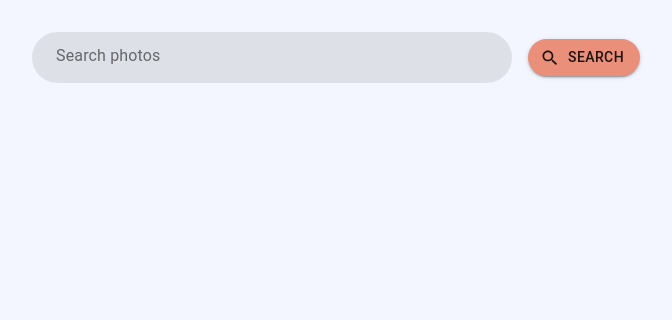
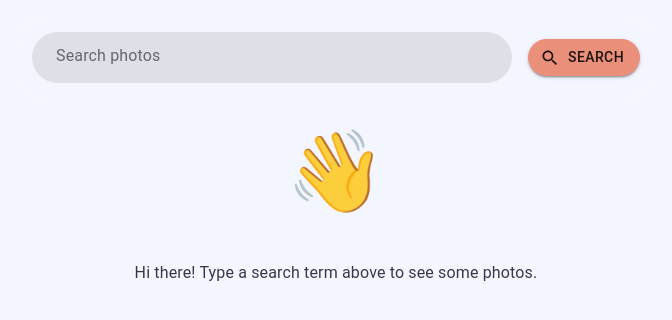
Before and after one commit to a-type/with-flicker, a React (Create React App) app: page / in a window 1280 px wide. Shown: the top 320 px of the page, without its empty margins (304-976 px from the left). Built offline with nearby package versions, Linux system fonts and the light colour scheme.

Commit message:
feat: empty state

```diff
--- a/src/App.tsx
+++ b/src/App.tsx
@@ -3,6 +3,9 @@ import { Search } from './features/photos/Search';
 import { Container, makeStyles } from '@material-ui/core';
 import { PhotoList } from './features/photos/PhotoList';
 import { Lightbox } from './features/photos/Lightbox';
+import { useSelector } from 'react-redux';
+import { selectPhotos } from './features/photos/photosSlice';
+import { EmptyState } from './components/EmptyState';
 
 const useStyles = makeStyles((theme) => ({
   root: {
@@ -34,10 +37,16 @@ const useStyles = makeStyles((theme) => ({
 function App() {
   const classes = useStyles();
 
+  const photos = useSelector(selectPhotos);
+
   return (
     <Container maxWidth="lg" className={classes.root}>
       <Search className={classes.search} />
-      <PhotoList className={classes.list} />
+      {photos.length ? (
+        <PhotoList className={classes.list} photos={photos} />
+      ) : (
+        <EmptyState />
+      )}
       <Lightbox />
     </Container>
   );
--- /dev/null
+++ b/src/components/EmptyState.tsx
@@ -0,0 +1,24 @@
+import * as React from 'react';
+import { Box, Typography } from '@material-ui/core';
+
+export function EmptyState() {
+  return (
+    <Box
+      display="flex"
+      flexDirection="column"
+      alignItems="center"
+      style={{ opacity: 0.9 }}
+    >
+      <span
+        role="img"
+        aria-label="wave"
+        style={{ fontSize: '10vmin', margin: 32 }}
+      >
+        👋
+      </span>
+      <Typography>
+        Hi there! Type a search term above to see some photos.
+      </Typography>
+    </Box>
+  );
+}
--- a/src/features/photos/PhotoList.tsx
+++ b/src/features/photos/PhotoList.tsx
@@ -1,16 +1,19 @@
 import * as React from 'react';
 import { useSelector, useDispatch } from 'react-redux';
-import { motion } from 'framer-motion';
 import {
   selectPhotos,
   selectFetching,
   selectHasNextPage,
   nextPageAsync,
 } from './photosSlice';
-import { CircularProgress, makeStyles } from '@material-ui/core';
+import { makeStyles } from '@material-ui/core';
 import clsx from 'clsx';
 import { PhotoListItem } from './PhotoListItem';
 import { VisibilityTrigger } from '../../components/VisibilityTrigger';
+import { Spinner } from './Spinner';
+import { PhotoData } from '../../services/flickr';
+
+export type PhotoListProps = { className?: string; photos: PhotoData[] };
 
 // Material UI's built-in JSS styling
 const useStyles = makeStyles((theme) => ({
@@ -67,10 +70,9 @@ const useStyles = makeStyles((theme) => ({
  * Renders the results of a photo search in a grid. Items can be clicked
  * to open the lightbox.
  */
-export function PhotoList({ className, ...props }: { className?: string }) {
+export function PhotoList({ className, photos, ...props }: PhotoListProps) {
   const classes = useStyles();
 
-  const photos = useSelector(selectPhotos);
   const fetching = useSelector(selectFetching);
   const hasNextPage = useSelector(selectHasNextPage);
 
@@ -90,27 +92,7 @@ export function PhotoList({ className, ...props }: { className?: string }) {
         ))}
       </div>
       {/* Loading spinner for fetching state */}
-      {/*
-        delay showing the spinner for 2 seconds - if the content loads
-        faster, we never show a spinner, which makes the user feel like
-        the loading was faster.
-
-        React Suspense is also a great solution for this, but I opted
-        for a Redux-based async lifecycle and haven't really worked
-        out whether Suspense has a good compatibility story with Redux in
-        general. I'm used to working with GraphQL clients, though,
-        which largely support Suspense for data fetching even though
-        it's not 'official' yet.
-      */}
-      {fetching && (
-        <motion.div
-          initial={{ opacity: 0, height: 0 }}
-          animate={{ opacity: 1, height: 80 }}
-          transition={{ delay: 2 }}
-        >
-          <CircularProgress />
-        </motion.div>
-      )}
+      {fetching && <Spinner />}
       {/* Only show more if there's more to show */}
       {!fetching && hasNextPage && (
         <VisibilityTrigger onVisible={fetchNextPage} />
--- /dev/null
+++ b/src/features/photos/Spinner.tsx
@@ -0,0 +1,27 @@
+import * as React from 'react';
+import { motion } from 'framer-motion';
+import { CircularProgress } from '@material-ui/core';
+
+export function Spinner() {
+  return (
+    <motion.div
+      initial={{ opacity: 0, height: 0 }}
+      animate={{ opacity: 1, height: 80 }}
+      /*
+        delay showing the spinner for 2 seconds - if the content loads
+        faster, we never show a spinner, which makes the user feel like
+        the loading was faster.
+
+        React Suspense is also a great solution for this, but I opted
+        for a Redux-based async lifecycle and haven't really worked
+        out whether Suspense has a good compatibility story with Redux in
+        general. I'm used to working with GraphQL clients, though,
+        which largely support Suspense for data fetching even though
+        it's not 'official' yet.
+      */
+      transition={{ delay: 2 }}
+    >
+      <CircularProgress />
+    </motion.div>
+  );
+}
```
Also changed, not shown: 1 other file (tests, documents, lock files or other folders).
